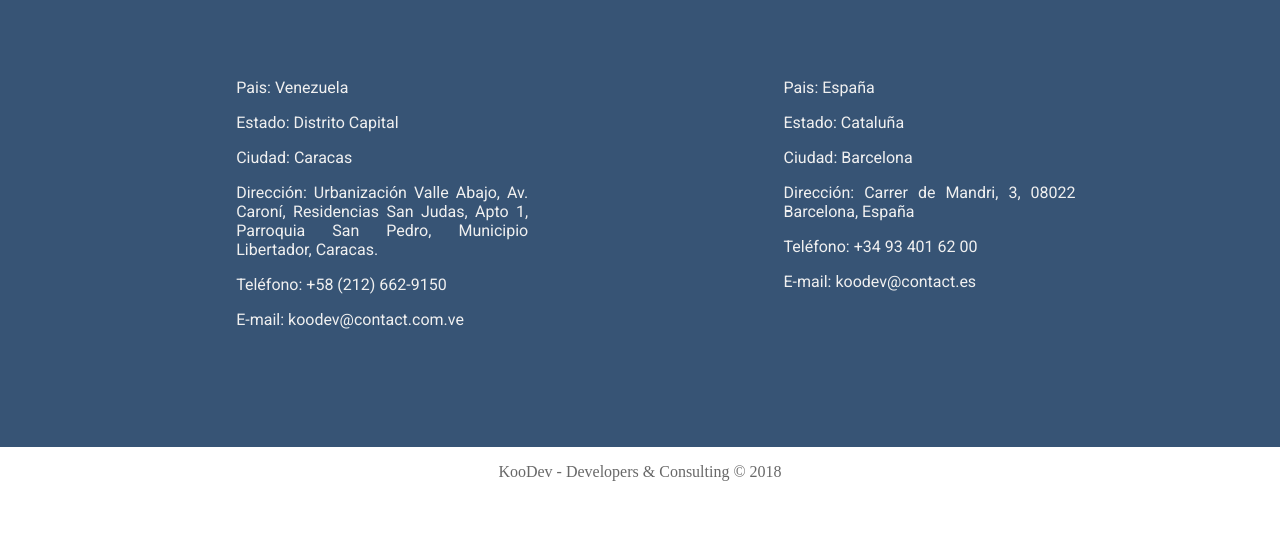
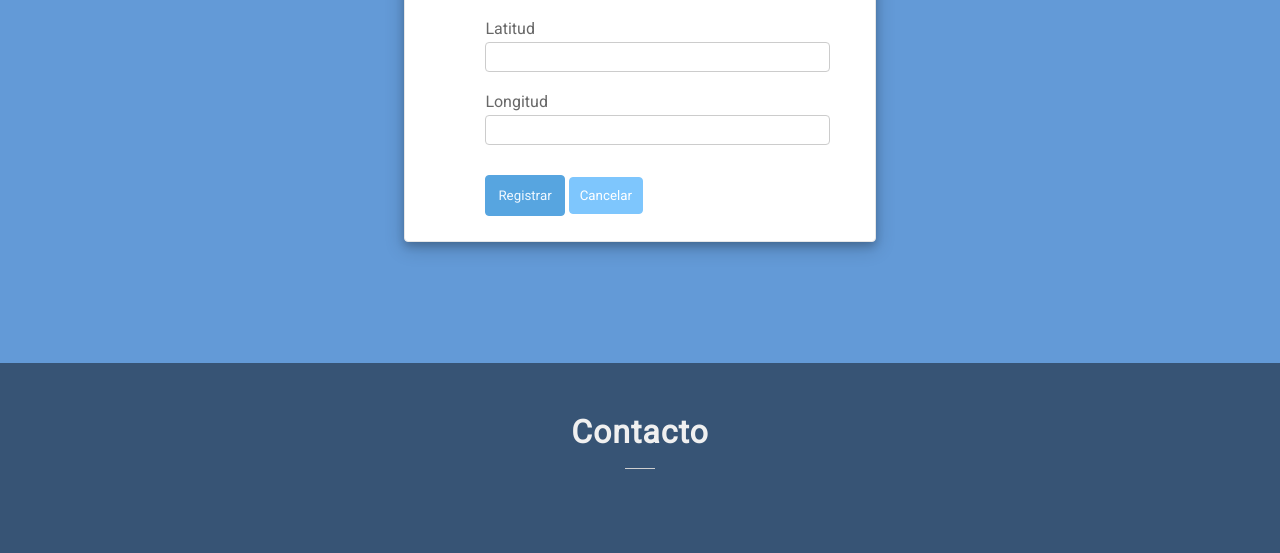
Before and after one commit to gaboarp2020/KooDev-Project, a PHP site: page /Views/admin.php in a window 1280 px wide; the page is wider, and only the part inside the window is pictured. Shown: the part 2518-3071 px from the top of that part. Before the commit the page ends 2999 px from the top of that part, so only its background shows below. Run offline with PHP 8.4, Linux system fonts and the light colour scheme; a user stored in the database is signed in; data comes from the database, SQL or seed files in the repository; both versions use the stored data as it was after the commit; some libraries are stand-ins or nearby versions; some web fonts are replaced.

Commit message:
Cambios en el registro de sucursales Apto

```diff
--- /dev/null
+++ b/Controllers/reg_sucursal.php
@@ -0,0 +1,24 @@
+<?php
+
+    if (isset($_POST['reg_sucursal'])) {
+        $nombre = $_POST['nombre'];
+        $descripcion = $_POST['descripcion'];
+        $telefono = $_POST['telefono'];
+        $latitud = $_POST['latitud'];
+        $longitud = $_POST['longitud'];
+
+
+        if (count($errors) == 0) {
+
+            $query = "INSERT INTO sucursales(nombre, descripcion, telefono, latitud, longitud) VALUES ('$nombre', '$descripcion', '$telefono', '$latitud', '$longitud')";
+            $result = $db->query($query);
+
+            if($result){
+                $mensaje = "¡Se registro una nueva sucursal!";
+            } else {
+                $mensaje = "¡Error al registrar la sucursal!";
+            }
+            echo "<script type='text/javascript'>alert('$mensaje');</script>";
+        }
+    }
+?>
--- a/Controllers/server.php
+++ b/Controllers/server.php
@@ -16,4 +16,7 @@
 
     // Registro de producto
     include 'crear_producto.php';
+
+    // Registro de sucursal
+    include 'reg_sucursal.php';
 ?>
--- a/Views/admin.php
+++ b/Views/admin.php
@@ -92,21 +92,27 @@
         <section id="sucursales">
             <div class="container">
                 <h1>Sucursales</h1>
-                <form action="register.php" method="POST">
+                <form action="admin.php" method="POST">
                     <?php include('../Controllers/errors.php'); ?>
                     <div class="form">
                         <h2>Registro</h2>
                         <h3>Sucursal</h3>
                         <label>Nombre</label>
-                        <input type="text" name="name" value="" required>
+                        <input type="text" name="nombre" value="" required>
                         <label>Descripción</label>
                         <textarea type="text" name="descripcion" required></textarea>
                         <label>Teléfono</label>
-                        <input type="text" name="phone" value="" required>
+                        <input type="text" name="telefono" value="" required>
+                        <iframe src="https://www.google.com/maps/embed?pb=!1m18!1m12!1m3!1d1961.8984601596867!2d-66.8428237741782!3d10.437683723566366!2m3!1f0!2f0!3f0!3m2!1i1024!2i768!4f13.1!3m3!1m2!1s0x8c2af7c510627903%3A0xf2cdcf47bfac6780!2sUniversidad+Nueva+Esparta!5e0!3m2!1ses!2sve!4v1544495161623" width="320" height="320" frameborder="0" style="border:0" allowfullscreen>
+                        </iframe>
+                        <label>Latitud</label>
+                        <input type="text" name="latitud" value="" required>
+                        <label>Longitud</label>
+                        <input type="text" name="longitud" value="" required>
 
 
                         <div class="register-buttons">
-                            <button type="submit" class="primary-btn" name="reg_user">Registrarse</button>
+                            <button type="submit" class="primary-btn" name="reg_sucursal">Registrar</button>
                             <button class="secundary-btn" type="reset">Cancelar</button>
                         </div>
                     </div>
--- a/styles/layout.css
+++ b/styles/layout.css
@@ -74,7 +74,7 @@
 /* Main Stylesheets */
 
 .container {
-    height: 100%;
+    min-height: 100%;
     min-height: 100%;
 	display: flex;
 	flex-direction: column;
@@ -102,9 +102,16 @@
     clear:both;
 }
 
+iframe {
+    margin: 20px 0;
+}
+
 @media only screen and (max-width: 768px) {
     .form {
         width: 235px;
+    }
+    iframe {
+        width: 260px;
     }
 }
 
```
Also changed, not shown: Models/koodev_db.sql.
